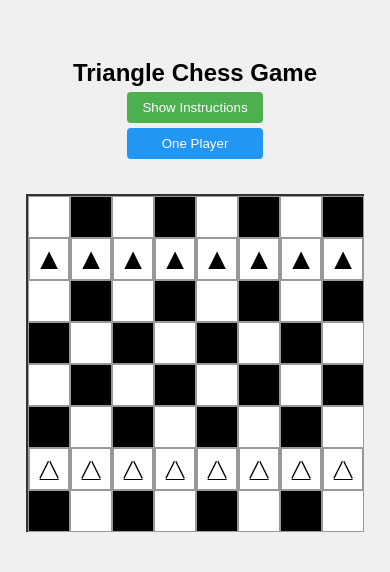
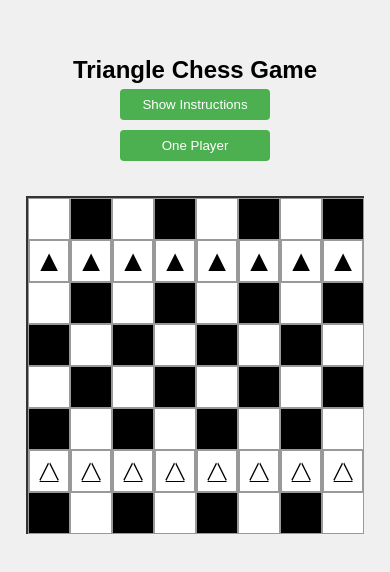
Before and after one commit to Xavier371/SC2, a plain HTML site: page index.html in a window 390 px wide. Shown: the part 122-694 px from the top of the page. Drawn offline with Linux system fonts and the light colour scheme.

Commit message:
Update styles.css

```diff
--- a/styles.css
+++ b/styles.css
@@ -22,8 +22,10 @@ h1 {
 
 .button-container {
     display: flex;
+    flex-direction: column;
     gap: 10px;
     margin-bottom: 15px;
+    align-items: center;
 }
 
 #instructions-btn, #mode-toggle-btn, #close-instructions-btn {
@@ -33,10 +35,7 @@ h1 {
     border: none;
     border-radius: 4px;
     cursor: pointer;
-}
-
-#mode-toggle-btn {
-    background-color: #2196F3;
+    width: 150px; /* Fixed width for both buttons */
 }
 
 #close-instructions-btn {
@@ -186,11 +185,6 @@ h1 {
         margin-bottom: 5px;
     }
 
-    .button-container {
-        flex-direction: column;
-        gap: 5px;
-    }
-
     #game-board {
         grid-template-columns: repeat(8, 40px);
         grid-template-rows: repeat(8, 40px);
```
